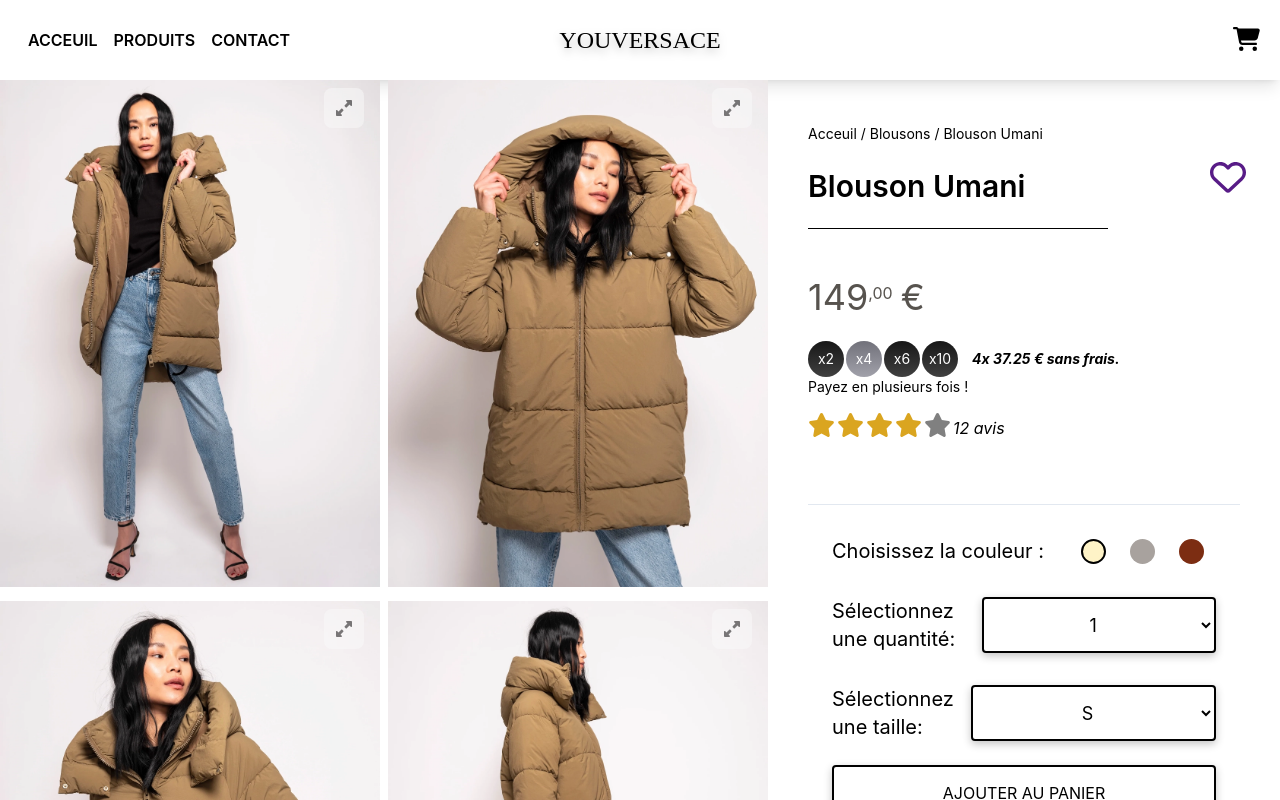
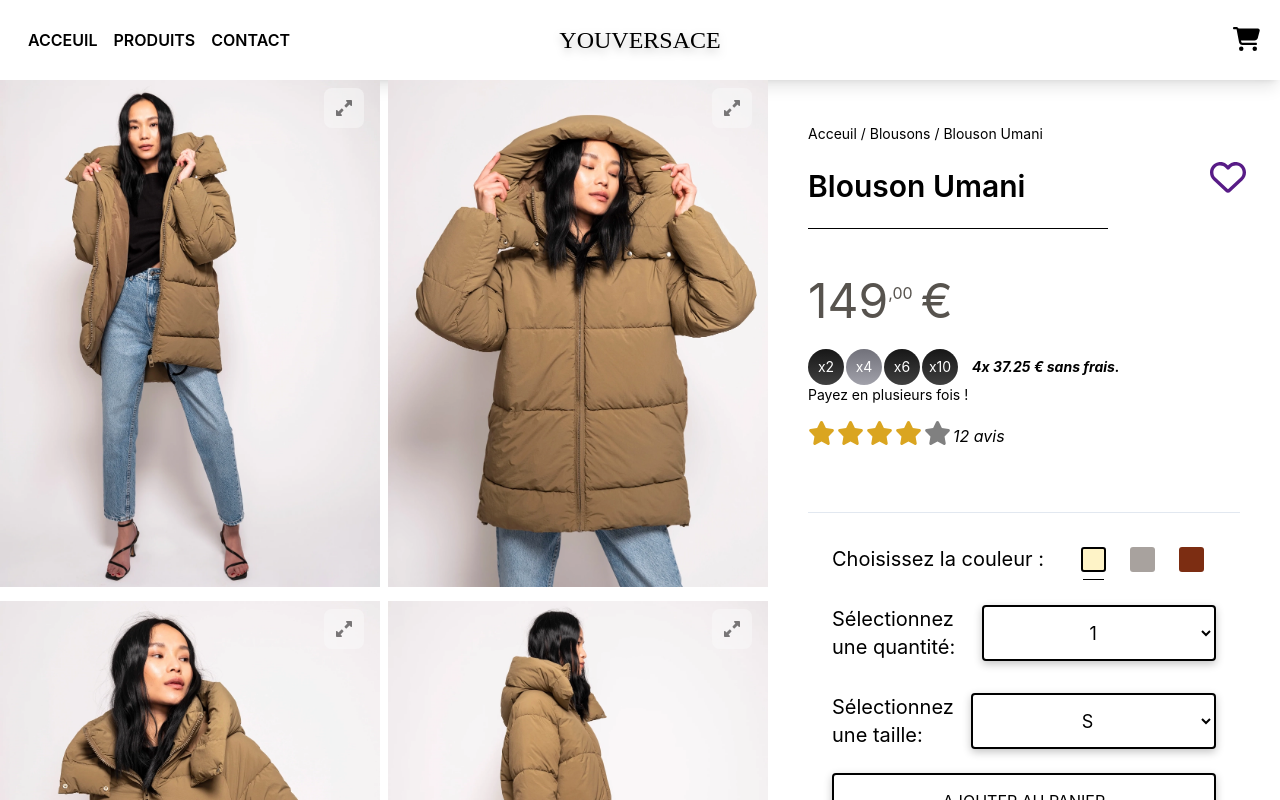
Before and after one commit to ixouu/product-page-challenge, a React (Create React App) app: page / in a window 1280 px wide. Shown: the top 800 px of the page. Built offline with nearby package versions, Linux system fonts and the light colour scheme; the HTML template or start-up script is replaced by a standard one.

Commit message:
refacto z index and classnames

```diff
--- a/src/components/Dropdown/Dropdown.tsx
+++ b/src/components/Dropdown/Dropdown.tsx
@@ -23,10 +23,10 @@ const Dropdown = ({ title, content, color, icons }: DropdownProps) => {
 
 	return (
 		<div
-			className='px-10 min-w-[300px] w-full flex  flex-col  items-center '
+			className='px-10 min-w-[300px] w-full flex flex-col items-center'
 			style={{ color: color && `${color}` }}
 		>
-			<div className='drop-head flex h-10 border-b border-b-slate-400 justify-between items-center w-full max-w-md'>
+			<div className='drop-head flex h-10 border-b border-b-slate-400 justify-between items-center w-full xl:py-4 2xl:py-8'>
 				<h4 className='pl-1 text-lg xl:text-xl'>{title}</h4>
 				<button
 					type='button'
@@ -44,20 +44,15 @@ const Dropdown = ({ title, content, color, icons }: DropdownProps) => {
 					)}
 				</button>
 			</div>
-			{isDown && (
-				<div
-					className={
-						isDown ? "animate-dropDownActive origin-top-center" : ""
-					}
-				>
+			{isDown && (<div className={isDown ? "animate-dropDownActive origin-top p-3 w-full" : ""}>
 							{typeof content === "string" ? (
-						<span className='max-w-md inline-block'>{content}</span>
+								<span className='max-w-md inline-block md:pt-2 xl:pt-4'>{content}</span>
 							) : (
 								content.map((opt, index) => {
 									return (
 										<ul
 											key={index}
-									className='flex flex-col max-w-md'
+											className='flex flex-col max-w-md md:pt-2 xl:pt-4'
 										>
 											<li>
 												<span className='font-bold'>
@@ -71,8 +66,7 @@ const Dropdown = ({ title, content, color, icons }: DropdownProps) => {
 									);
 								})
 							)}
-				</div>
-			)}
+						</div>)}
 		</div>
 	);
 };
--- a/src/components/InfosContainer/InfosContainer.tsx
+++ b/src/components/InfosContainer/InfosContainer.tsx
@@ -30,22 +30,7 @@ const InfosContainer = () => {
 
 	return (
 		<>
-			<div
-				className='mt-5
-			px-3
-			w-full
-
-			md:flex
-			md:flex-col
-			md:w-[45%]
-			md:pt-4
-			md:px-6
-
-			lg:w-[40%]
-			lg:pt-6
-			lg:px-10
-			'
-			>
+			<div className='mt-5 px-3 w-full md:flex md:flex-col md:w-[45%] md:pt-4 md:px-6 lg:w-[40%] lg:pt-6 lg:px-10'>
 				{/* Index Page */}
 				<span
 					className='
@@ -57,57 +42,20 @@ const InfosContainer = () => {
 				</span>
 				<div className='flex items-center justify-between'>
 					{/* Product title */}
-					<h2
-						className='
-					text-xl
-					font-semibold
-					mt-2
-
-					md:text-2xl
-					md:mt-4
-
-					lg:text-3xl
-					lg:mt-6
-					'
-					>
+					<h2 className='text-xl font-semibold mt-2 md:text-2xl md:mt-4 lg:text-3xl lg:mt-6'>
 						Blouson Umani
 					</h2>
 					{/* Like Icon */}
 					<LikeIcon />
 				</div>
 				{/* Small line breaker */}
-				<div
-					className='
-				w-16
-				h-[1px]
-				bg-black
-				mt-2
-
-				md:w-[200px]
-				md:mt-4
-
-				lg:w-[300px]
-				lg:mt-6
-				'
-				></div>
+				<div className='w-16 h-[1px] bg-black mt-2 md:w-[200px] md:mt-4 lg:w-[300px] lg:mt-6'></div>
 				{/* Price */}
-				<div
-					className='
-				flex
-				items-center
-				mt-2
-
-				md:mt-4
-				md:flex-col
-				md:items-start
-
-				lg:mt-6
-				'
-				>
+				<div className='flex items-center mt-2 md:mt-4 md:flex-col md:items-start lg:mt-6'>
 					<div className="flex justify-center items-start text-stone-600">
-						<span className='text-3xl py-6 lg:text-4xl'>149</span>
+						<span className='text-3xl py-6 lg:text-4xl xl:text-5xl'>149</span>
 						<span className="mt-1 text-sm self-start pr-2 py-6 lg:text-base">,00</span>
-						<span className='text-3xl py-6 lg:text-4xl'>€</span>
+						<span className='text-3xl py-6 lg:text-4xl xl:text-5xl'>€</span>
 					</div>
 
 					{/* Paiement options */}
--- a/src/components/InfosContainer/LineBreaker.tsx
+++ b/src/components/InfosContainer/LineBreaker.tsx
@@ -1,21 +1,5 @@
 const LineBreaker = () => {
-	return (
-		<>
-			{/* Large line breaker */}
-			<div
-				className='
-            w-full
-            h-[1px]
-            bg-slate-200
-            mt-4
-
-            md:mt-8
-
-            lg:mt-12
-            '
-			></div>
-		</>
-	);
+	return <div className='w-full h-[1px] bg-slate-200 mt-4 md:mt-8 lg:mt-12'></div>
 };
 
 export default LineBreaker;
--- a/src/components/Modal/Modal.tsx
+++ b/src/components/Modal/Modal.tsx
@@ -11,16 +11,17 @@ const Modal = ({ onClose, picture }:ModalProps) => {
 
   return ReactDOM.createPortal(
     <>
-      <div onClick={onClose} className='backdrop-blur-md w-full h-full fixed bg-cover bg-no-repeat z-200 top-0 '>
+      <div onClick={onClose} id='modalBlur' className='backdrop-blur-md w-full h-full fixed bg-cover bg-no-repeat z-2000 top-0 '>
       </div>
       <div
       onClick={onClose}
+      id='modalImgContainer'
       className="
       absolute
       top-[50%]
       left-[50%]
-      -translate-x-[50%]
-      -translate-y-[50%]
+      -translate-x-1/2
+      -translate-y-1/2
       w-screen
       md:w-3/4
       xl:w-1/2
--- a/src/components/Navbar/MobileBtn.tsx
+++ b/src/components/Navbar/MobileBtn.tsx
@@ -6,9 +6,7 @@ const MobileBtn: React.FC = () => {
 	const { isOpen, setIsOpen } = useMobileMenuContext();
 
 	// toggle Mobile menu
-	const handleClick = (
-		e: React.MouseEvent<HTMLButtonElement, MouseEvent>
-	) => {
+	const handleClick = (e: React.MouseEvent<HTMLButtonElement, MouseEvent>) => {
 		e.preventDefault();
 		setIsOpen(!isOpen);
 	};
@@ -27,10 +25,11 @@ const MobileBtn: React.FC = () => {
 				<>
 					<MobileMenu />
 					<button
-            className='fixed bottom-10 left-1/2 -ml-[4%] rounded-full h-14 w-14 bg-gradient-to-b from-zinc-900 to-blue-700 border-2 border-neutral-900 text-white text-2xl z-100 animate-mobileCloseBtn'
-            aria-label="Ferme le menu de navigation mobile"
-            onClick={(e) => handleClick(e)}
-            >
+			 			id='Mobile-CloseBtn'
+						className='fixed bottom-10 left-1/2 -ml-[4%] rounded-full h-14 w-14 bg-gradient-to-b from-zinc-900 to-blue-700 border-2 border-neutral-900 text-white text-2xl z-100 animate-mobileCloseBtn'
+						aria-label="Ferme le menu de navigation mobile"
+						onClick={(e) => handleClick(e)}
+					>
 						X
 					</button>
 				</>
--- a/src/components/SocialMedias/SocialMedias.tsx
+++ b/src/components/SocialMedias/SocialMedias.tsx
@@ -5,7 +5,7 @@ import { faLinkedin} from "@fortawesome/free-brands-svg-icons";
 
 const SocialMedias = () => {
   return (
-    <section className='mt-4 xl:mt-20 self-center'>
+    <section className='mt-4 xl:mt-20'>
       <h6 className='
       font-semibold
       text-lg
--- a/src/components/Spinner/Spinner.tsx
+++ b/src/components/Spinner/Spinner.tsx
@@ -3,9 +3,7 @@ import React from "react";
 const Spinner = () => {
 	return (
         <>
-        <div className="
-        relative
-        min-h-[250px]
+        <div className="relative min-h-[250px]
         min-w-18
          flex
          items-center
--- a/src/index.css
+++ b/src/index.css
@@ -37,12 +37,22 @@ input[type="radio"].input-colorChoice + label {
   padding: 0.3rem 0.5rem;
   width: 25px;
   height: 25px;
-  border-radius: 50%;
   border: 2px solid transparent;
   display: inline-block;
+  position: relative;
+  border-radius: 3px;
 }
-input[type="radio"].input-colorChoice:checked + label {
+input[type="radio"].input-colorChoice:checked + label{
   border: 2px solid #000;
+}
+input[type="radio"].input-colorChoice:checked + label::after {
+  content: '';
+  width: 100%;
+  height: 1px;
+  bottom: -10px;
+  background-color: #000;
+  left: 0;
+  position: absolute;
 }
 
 option:disabled{
@@ -50,6 +60,15 @@ option:disabled{
 }
 nav{
   z-index: 1000;
+}
+#modalBlur{
+  z-index: 1100;
+}
+#modalImgContainer{
+  z-index: 1200;
+}
+#Mobile-CloseBtn{
+  z-index: 1100;
 }
 
 .bounce{
--- a/tailwind.config.js
+++ b/tailwind.config.js
@@ -9,7 +9,7 @@ module.exports = {
       },
       animation : {
       'mobileNav' : 'mobileNav .3s linear 1 forwards',
-      'dropDownActive': 'displayDropdown .3s linear .5s forwards',
+      'dropDownActive': 'displayDropdown .3s linear forwards',
       'mobileNavAfter':'mobileNavAfter .3s linear 1s forwards',
       'fade' : 'fade .5s ease-in 1 forwards',
       'cartDown': 'cartDown 1.5s cubic-bezier(0.215, 0.61, 0.355, 1) 1 forwards',
@@ -31,7 +31,7 @@ module.exports = {
           '0%': {transform : 'scaleY(0)', opacity : '0'},
           '50%': {opacity : '1'},
           '80%': {transform : 'scaleY(0)'},
-          '100%' : {transform : 'translate3d(0, 0, 0) translateX(-50%)', opacity : '1'}
+          '100%' : {transform : 'translate3d(0, 0, 0)', opacity : '1'}
         },
         fade: {
           '0%': {transform : 'translate3d(0, -100%, 0)', opacity : '0'},
```
Also changed, not shown: src/components/SuggestedProducts/SuggestedProducts.tsx (+1 -10 lines). Lines whose indentation alone changed are shown as unchanged.
